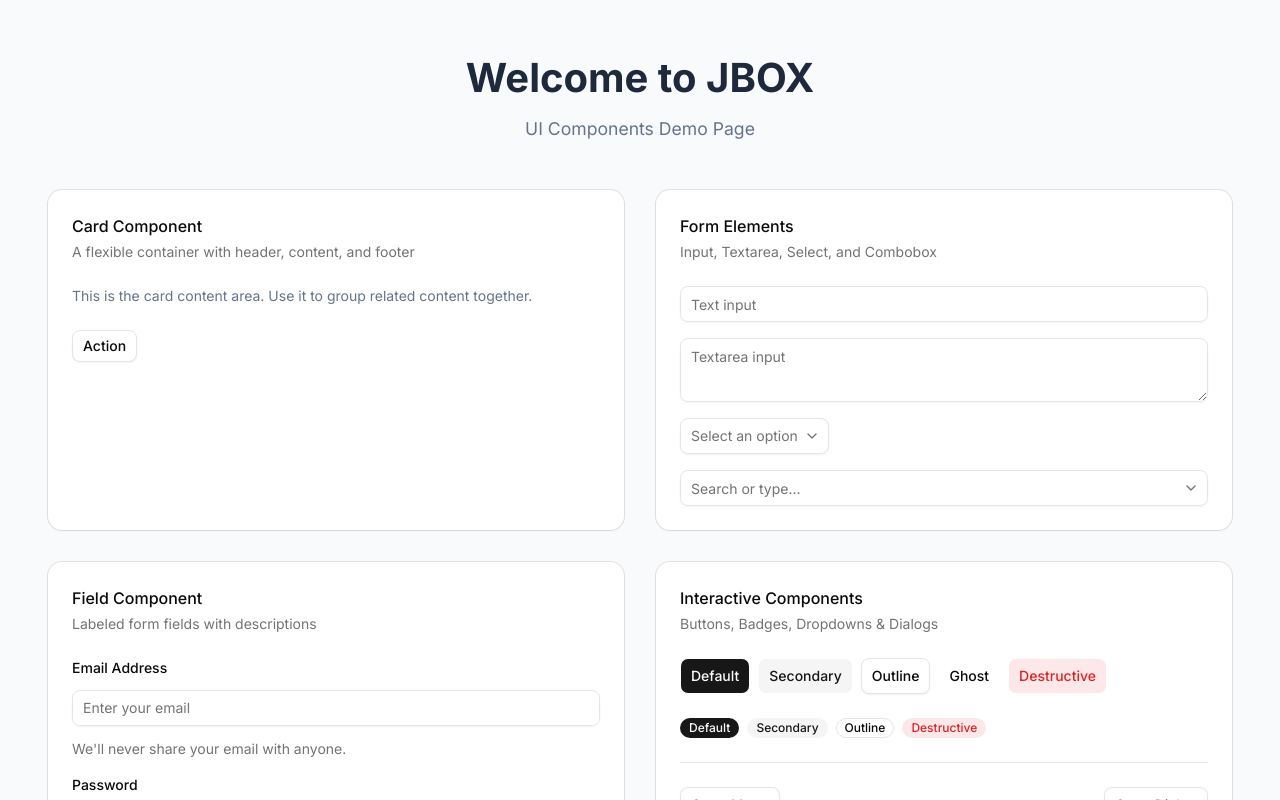
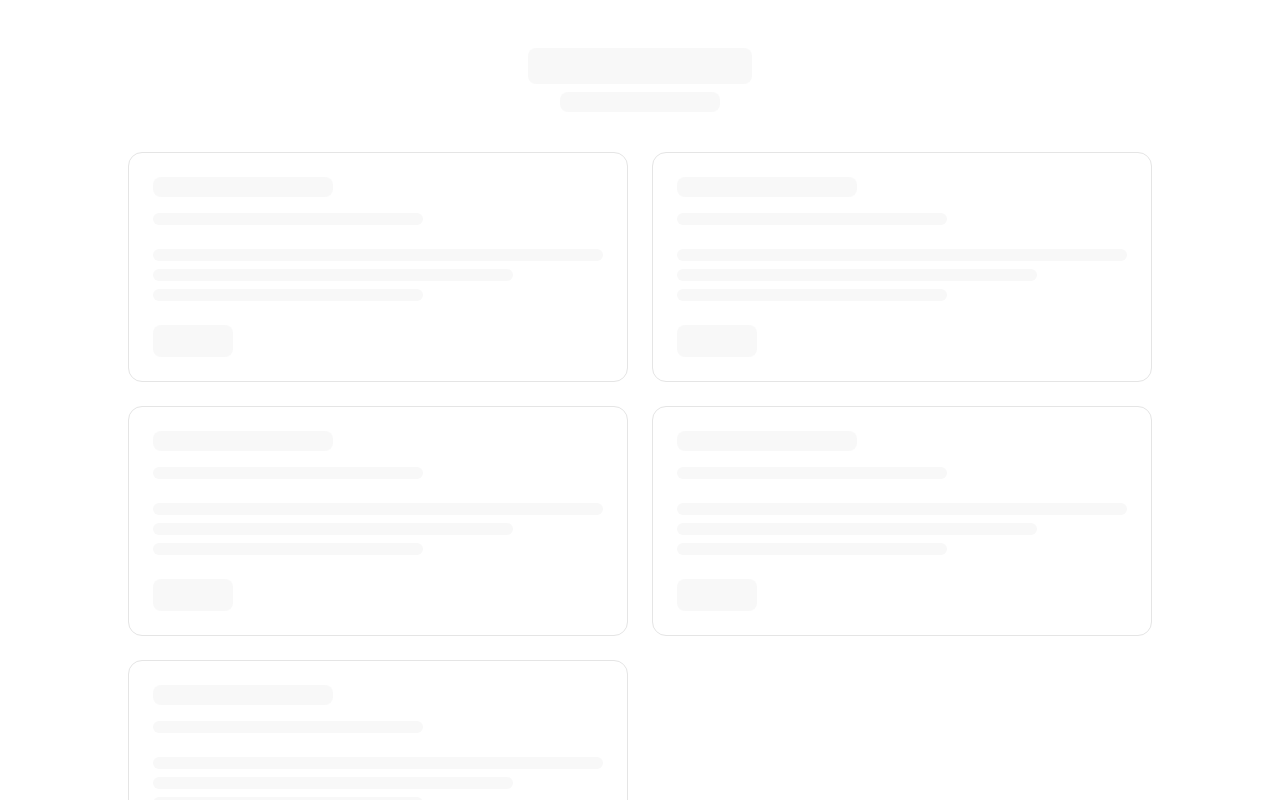
Before and after one commit to JBOXAPP/schedcn-next-boilerplate, a Next.js app: page / in a window 1280 px wide. Shown: the top 800 px of the page. Built offline with nearby package versions, Linux system fonts and the light colour scheme.

Commit message:
feat: add framer-motion, replace home page with skeleton loading animation, add AGENTS.md

```diff
--- a/app/page.tsx
+++ b/app/page.tsx
@@ -1,198 +1,55 @@
-/**
- * Example Page - JBOX UI Components Demo
- *
- * This page demonstrates all available UI components in the project.
- * It can be fully rewritten or removed entirely for production use.
- *
- * Components shown:
- * - Card, Button, Input, Textarea, Label
- * - Field (with FieldLabel, FieldDescription)
- * - InputGroup, Separator, Badge
- * - Select, ComboboxInput
- * - DropdownMenu, AlertDialog
- */
+"use client";
 
-import { Button } from "@/components/ui/button";
-import { Input } from "@/components/ui/input";
-import { Textarea } from "@/components/ui/textarea";
-import { Select, SelectContent, SelectItem, SelectTrigger, SelectValue } from "@/components/ui/select";
-import { DropdownMenu, DropdownMenuContent, DropdownMenuItem, DropdownMenuLabel, DropdownMenuSeparator, DropdownMenuTrigger } from "@/components/ui/dropdown-menu";
-import { Separator } from "@/components/ui/separator";
-import { Badge } from "@/components/ui/badge";
-import { Combobox, ComboboxInput, ComboboxContent, ComboboxList, ComboboxItem, ComboboxLabel, ComboboxCollection } from "@/components/ui/combobox";
-import { Label } from "@/components/ui/label";
-import { Field, FieldLabel, FieldDescription } from "@/components/ui/field";
-import { InputGroup, InputGroupInput } from "@/components/ui/input-group";
-import { Card, CardContent, CardDescription, CardFooter, CardHeader, CardTitle } from "@/components/ui/card";
-import { AlertDialog, AlertDialogAction, AlertDialogCancel, AlertDialogContent, AlertDialogDescription, AlertDialogFooter, AlertDialogHeader, AlertDialogTitle, AlertDialogTrigger } from "@/components/ui/alert-dialog";
+import { motion } from "framer-motion";
 
-export default function Page() {
+function SkeletonBlock({ className }: { className?: string }) {
   return (
-    <div style={{
-      minHeight: "100vh",
-      padding: "3rem",
-      display: "flex",
-      flexDirection: "column",
-      alignItems: "center",
-      gap: "3rem",
-      backgroundColor: "#f8fafc"
-    }}>
-      <div style={{ textAlign: "center", maxWidth: "600px" }}>
-        <h1 style={{ fontSize: "2.5rem", fontWeight: "bold", marginBottom: "0.5rem", color: "#1e293b" }}>
-          Welcome to JBOX
-        </h1>
-        <p style={{ color: "#64748b", fontSize: "1.1rem" }}>
-          UI Components Demo Page
-        </p>
+    <motion.div
+      className={`rounded-md bg-muted ${className}`}
+      initial={{ opacity: 0.4 }}
+      animate={{ opacity: [0.4, 0.7, 0.4] }}
+      transition={{ duration: 1.8, repeat: Infinity, ease: "easeInOut" }}
+    />
+  );
+}
+
+function SkeletonCard() {
+  return (
+    <div className="rounded-xl border bg-card p-6 space-y-4">
+      <SkeletonBlock className="h-5 w-2/5" />
+      <SkeletonBlock className="h-3 w-3/5" />
+      <div className="space-y-2 pt-2">
+        <SkeletonBlock className="h-3 w-full" />
+        <SkeletonBlock className="h-3 w-4/5" />
+        <SkeletonBlock className="h-3 w-3/5" />
       </div>
-
-      <div style={{
-        display: "grid",
-        gridTemplateColumns: "repeat(auto-fit, minmax(400px, 1fr))",
-        gap: "2rem",
-        maxWidth: "1200px",
-        width: "100%"
-      }}>
-        {/* Card Section */}
-        <Card>
-          <CardHeader>
-            <CardTitle>Card Component</CardTitle>
-            <CardDescription>A flexible container with header, content, and footer</CardDescription>
-          </CardHeader>
-          <CardContent>
-            <p style={{ color: "#64748b" }}>This is the card content area. Use it to group related content together.</p>
-          </CardContent>
-          <CardFooter>
-            <Button variant="outline" size="sm">Action</Button>
-          </CardFooter>
-        </Card>
-
-        {/* Form Elements Section */}
-        <Card>
-          <CardHeader>
-            <CardTitle>Form Elements</CardTitle>
-            <CardDescription>Input, Textarea, Select, and Combobox</CardDescription>
-          </CardHeader>
-          <CardContent style={{ display: "flex", flexDirection: "column", gap: "1rem" }}>
-            <Input placeholder="Text input" />
-            <Textarea placeholder="Textarea input" />
-
-            <Select>
-              <SelectTrigger>
-                <SelectValue placeholder="Select an option" />
-              </SelectTrigger>
-              <SelectContent>
-                <SelectItem value="1">Option 1</SelectItem>
-                <SelectItem value="2">Option 2</SelectItem>
-                <SelectItem value="3">Option 3</SelectItem>
-              </SelectContent>
-            </Select>
-
-            <Combobox>
-              <ComboboxInput placeholder="Search or type..." />
-              <ComboboxContent>
-                <ComboboxList>
-                  <ComboboxItem value="1">Option 1</ComboboxItem>
-                  <ComboboxItem value="2">Option 2</ComboboxItem>
-                  <ComboboxItem value="3">Option 3</ComboboxItem>
-                </ComboboxList>
-              </ComboboxContent>
-            </Combobox>
-          </CardContent>
-        </Card>
-
-        {/* Field & Label Section */}
-        <Card>
-          <CardHeader>
-            <CardTitle>Field Component</CardTitle>
-            <CardDescription>Labeled form fields with descriptions</CardDescription>
-          </CardHeader>
-          <CardContent style={{ display: "flex", flexDirection: "column", gap: "1rem" }}>
-            <Field>
-              <FieldLabel>Email Address</FieldLabel>
-              <Input type="email" placeholder="Enter your email" />
-              <FieldDescription>We'll never share your email with anyone.</FieldDescription>
-            </Field>
-
-            <Field>
-              <FieldLabel>Password</FieldLabel>
-              <Input type="password" placeholder="Enter password" />
-            </Field>
-          </CardContent>
-        </Card>
-
-        {/* Interactive Components Section */}
-        <Card>
-          <CardHeader>
-            <CardTitle>Interactive Components</CardTitle>
-            <CardDescription>Buttons, Badges, Dropdowns & Dialogs</CardDescription>
-          </CardHeader>
-          <CardContent style={{ display: "flex", flexDirection: "column", gap: "1.5rem" }}>
-            <div style={{ display: "flex", gap: "0.5rem", flexWrap: "wrap" }}>
-              <Button>Default</Button>
-              <Button variant="secondary">Secondary</Button>
-              <Button variant="outline">Outline</Button>
-              <Button variant="ghost">Ghost</Button>
-              <Button variant="destructive">Destructive</Button>
-            </div>
-
-            <div style={{ display: "flex", gap: "0.5rem", alignItems: "center" }}>
-              <Badge>Default</Badge>
-              <Badge variant="secondary">Secondary</Badge>
-              <Badge variant="outline">Outline</Badge>
-              <Badge variant="destructive">Destructive</Badge>
-            </div>
-
-            <Separator />
-
-            <div style={{ display: "flex", gap: "1rem", justifyContent: "space-between", alignItems: "center" }}>
-              <DropdownMenu>
-                <DropdownMenuTrigger asChild>
-                  <Button variant="outline">Open Menu</Button>
-                </DropdownMenuTrigger>
-                <DropdownMenuContent>
-                  <DropdownMenuLabel>My Account</DropdownMenuLabel>
-                  <DropdownMenuSeparator />
-                  <DropdownMenuItem>Profile</DropdownMenuItem>
-                  <DropdownMenuItem>Settings</DropdownMenuItem>
-                  <DropdownMenuItem>Logout</DropdownMenuItem>
-                </DropdownMenuContent>
-              </DropdownMenu>
-
-              <AlertDialog>
-                <AlertDialogTrigger asChild>
-                  <Button variant="outline">Open Dialog</Button>
-                </AlertDialogTrigger>
-                <AlertDialogContent>
-                  <AlertDialogHeader>
-                    <AlertDialogTitle>Are you sure?</AlertDialogTitle>
-                    <AlertDialogDescription>
-                      This action cannot be undone. This will permanently delete your account.
-                    </AlertDialogDescription>
-                  </AlertDialogHeader>
-                  <AlertDialogFooter>
-                    <AlertDialogCancel>Cancel</AlertDialogCancel>
-                    <AlertDialogAction>Continue</AlertDialogAction>
-                  </AlertDialogFooter>
-                </AlertDialogContent>
-              </AlertDialog>
-            </div>
-          </CardContent>
-        </Card>
-
-        {/* Input Group Section */}
-        <Card>
-          <CardHeader>
-            <CardTitle>Input Group</CardTitle>
-            <CardDescription>Inputs with attached buttons or icons</CardDescription>
-          </CardHeader>
-          <CardContent>
-            <InputGroup>
-              <InputGroupInput placeholder="Search..." />
-            </InputGroup>
-          </CardContent>
-        </Card>
+      <div className="pt-2">
+        <SkeletonBlock className="h-8 w-20 rounded-md" />
       </div>
     </div>
   );
 }
+
+export default function Page() {
+  return (
+    <div className="min-h-screen p-6 md:p-12 flex flex-col items-center gap-10 bg-background">
+      <motion.div
+        className="text-center space-y-2"
+        initial={{ opacity: 0, y: 12 }}
+        animate={{ opacity: 1, y: 0 }}
+        transition={{ duration: 0.5 }}
+      >
+        <SkeletonBlock className="h-9 w-56 mx-auto" />
+        <SkeletonBlock className="h-5 w-40 mx-auto" />
+      </motion.div>
+
+      <div className="grid grid-cols-1 md:grid-cols-2 gap-6 max-w-5xl w-full">
+        <SkeletonCard />
+        <SkeletonCard />
+        <SkeletonCard />
+        <SkeletonCard />
+        <SkeletonCard />
+      </div>
+    </div>
+  );
+}
--- a/package.json
+++ b/package.json
@@ -19,7 +19,8 @@
     "react-dom": "19.2.4",
     "shadcn": "^3.7.0",
     "tailwind-merge": "^3.4.0",
-    "tw-animate-css": "^1.4.0"
+    "tw-animate-css": "^1.4.0",
+    "framer-motion": "^12"
   },
   "devDependencies": {
     "@tailwindcss/postcss": "^4",
```
Also changed, not shown: 2 other files (tests, documents, lock files or other folders).
